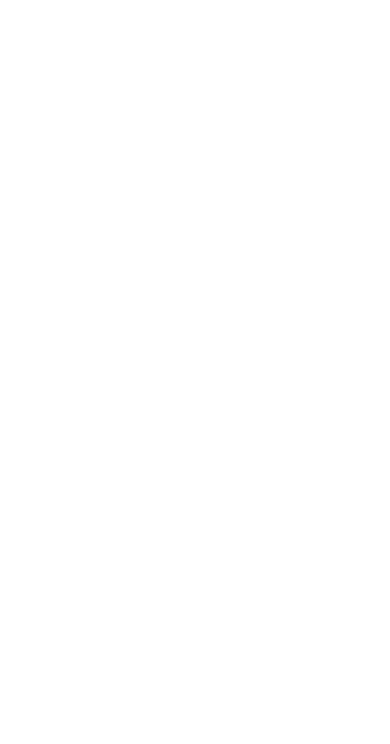
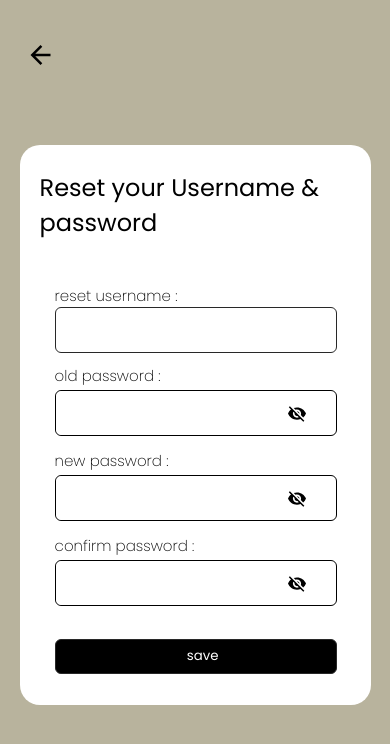
Before and after one commit to thilak2530/bus-tracking, a React (Create React App) app: page /bus-tracking/setting in a window 390 px wide. Before the commit this address had no page. Shown: the top 744 px of the page. Built offline with nearby package versions, Linux system fonts and the light colour scheme.

Commit message:
updated routes to each page

```diff
--- a/public/bus-timing.css
+++ b/public/bus-timing.css
@@ -1,4 +1,11 @@
-
+.bus-timing-page{
+    width: 90%;
+    display: flex;
+    margin: 7.5vh 5% 7.5vh 5%;
+    border-radius: 25px;
+    box-shadow: 10px 10px 10px 1px rgba(172, 118, 11, 0.3);
+    background-color: rgb(184, 179, 157);
+}
 .bus-timings{
     height: 85vh;
     width: 100%;
@@ -7,7 +14,7 @@
 
 }
 .timings-main{
-    height: 65vh;
+    height: 5vh;
     width: 100%;
 }
 .timings{
@@ -60,6 +67,13 @@ table,tr,td,th{
     border-radius: 10px;
 }
 @media(max-width:440px){
+    .bus-timing-page{
+    width: 100%;
+    height: 100vh;
+    margin: 0px;
+    border-radius: 0px;
+
+}
     .bus-timings{
         height: 100vh;
         width: 100%;
@@ -67,9 +81,9 @@ table,tr,td,th{
         flex-direction: column;
     }
     .timings-main{
-        height:90%;
+        height:100vh;
         width: 100%;
-        margin-top: 10%;
+
 
     }
 
--- a/public/home.css
+++ b/public/home.css
@@ -1,12 +1,16 @@
 *{
     padding: 0px;
     margin: 0px;
+
+}
+html{
+    background-color:rgb(248, 236, 216);
 }
 
 .homepage{
     width: 100%;
     height: 100vh;
-    background-color:rgb(248, 236, 216);;
+    background-color:rgb(248, 236, 216);
     display: flex;
     justify-content: center;
     align-items: center;
@@ -318,7 +322,7 @@
     }
     .buttons button{
         width: 5.5rem;
-        height: auto;
+        height: 40px;
         border-radius: 6px;
         outline: none;
         border: none;
@@ -370,7 +374,8 @@
         display: flex;
         width: 100px;
         height: 3vh;
-        margin:20px;
+        margin:6%;
+        margin-top: 40px;
     }
     .tink img{
         width: 35px;
--- a/public/index.html
+++ b/public/index.html
@@ -3,7 +3,7 @@
 <head>
     <meta charset="UTF-8">
     <meta name="viewport" content="width=device-width, initial-scale=1.0">
-    <title>bus-tracking</title>
+    <title>bus-tracking/login</title>
     <link rel="stylesheet" href="%PUBLIC_URL%/style.css"/>
     <link rel="stylesheet" href="%PUBLIC_URL%/home.css" />
     <link rel="stylesheet" href="%PUBLIC_URL%/setting.css" />
--- a/public/setting.css
+++ b/public/setting.css
@@ -1,3 +1,12 @@
+
+.settings-page{
+    width: 90%;
+    display: flex;
+    margin: 7.5vh 5% 7.5vh 5%;
+    border-radius: 25px;
+    box-shadow: 10px 10px 10px 1px rgba(172, 118, 11, 0.3);
+
+}
 
 .settings{
     height: 85vh;
@@ -9,13 +18,16 @@
 .sett-main{
     height:100%;
     width: 100%;
+    background-color: rgb(184, 179, 157);
+    border-top-right-radius: 25px;
+    border-bottom-right-radius: 25px;
 
 }
 
 
 .sett{
-    margin-top: 9vh;
-    margin-bottom: 9.5vh;
+    margin-top: 8.5vh;
+    margin-bottom: 8.5vh;
     margin-left:27.5% ;
     margin-right: 27.5%;
     height:68vh;
@@ -142,6 +154,17 @@
 
 @media(max-width:440px){
 
+
+
+    .settings-page{
+        width: 100%;
+        height: 100vh;
+        display: flex;
+        margin: 0px;
+        background-color:rgb(248, 236, 216);
+
+    }
+
     .settings{
         height: 100vh;
         width: 100%;
@@ -164,7 +187,7 @@
         margin-bottom: 9.5vh;
         margin-left:5% ;
         margin-right: 5%;
-        height:65vh;
+        height: 560px;
         width: 90%;
         background-color: white;
         border-radius: 20px;
@@ -182,9 +205,10 @@
 
     }
     .sett-main{
-        height:95%;
+        height:100%;
         width: 100%;
-        margin-top: 5%;
+        border-radius: 0px;
+
 
     }
 
--- a/src/components/app.jsx
+++ b/src/components/app.jsx
@@ -1,7 +1,10 @@
 import React from "react";
 import Login from "./login";
-import { BrowserRouter as Router, Routes, Route } from "react-router-dom";
+import { BrowserRouter as Router, Routes, Route ,Navigate} from "react-router-dom";
 import Home from "./home";
+import Setting from "./setting";
+import Bus_timing from "./bus-timig";
+import { info, otherbusinfo,busTimings } from "./info";
 
 
 
@@ -9,8 +12,11 @@ function App(){
     return(
         <Router basename="/bus-tracking">
             <Routes>
-                <Route path="/" element={<Login />} />
+                <Route path="/" element={<Navigate to="/login" />} />
+                <Route path="/login" element={<Login />} />
                 <Route path="/home" element={<Home />} />
+                <Route path="/setting" element={<Setting />} />
+                <Route path="/home/bus-timings" element={<Bus_timing />} />
             </Routes>
         </Router>
     );
--- a/src/components/bus-timig.jsx
+++ b/src/components/bus-timig.jsx
@@ -1,15 +1,22 @@
 import React from "react";
+import Sidebox from "./sidebox";
+import { useLocation,useNavigate } from "react-router-dom";
+import { info, otherbusinfo,busTimings } from "./info";
 
-function Bus_timing({stops1,abba}){
+
+
+
+function Bus_timing({ }){
+    const location = useLocation();
+     const navigate = useNavigate();
+    const abba = location.state?.abba;
+
+
+    const stops1= busTimings;
 
 
      function open() {
-            const bus_timings = document.getElementsByClassName("bus-timings")[0];
-            if (bus_timings) {
-                bus_timings.style.display = "none";
-                const rightside = document.getElementsByClassName("rightside")[0];
-                rightside.style.display = "block";
-            }
+              navigate("/home")
     }
 
         let busData;
@@ -42,9 +49,11 @@ function Bus_timing({stops1,abba}){
 
 
     return(
-        <div className="timings-main">
+        <div className="bus-timing-page">
+            <Sidebox />
+            <div className="timings-main">
             <div className="tink" onClick={open}>
-                    <img src={`${process.env.PUBLIC_URL}/arrow_back_24dp_000000_FILL0_wght400_GRAD0_opsz24.svg`} alt="h"/>
+                <img src={`${process.env.PUBLIC_URL}/arrow_back_24dp_000000_FILL0_wght400_GRAD0_opsz24.svg`} alt="h"/>
             </div>
             <div className="timings">
                 <table>
@@ -68,7 +77,6 @@ function Bus_timing({stops1,abba}){
                                     <td>{values[2]}</td>
                                 </tr>
                             );
-
                         })}
 
                     </tbody>
@@ -79,6 +87,8 @@ function Bus_timing({stops1,abba}){
                 </table>
             </div>
         </div>
+        </div>
+
     );
 }
 
--- a/src/components/home1.jsx
+++ b/src/components/home1.jsx
@@ -1,5 +1,6 @@
 import React from "react";
 import { Link } from "react-router-dom";
+import Home from "./home";
 
 
 export function Home1(props){
@@ -38,7 +39,7 @@ export function Ourbus(props){
             <h4>NO {props.noo}</h4>
             <p>Arriving in{}</p>
             <div className="buttons">
-                <button onClick={bus_time}>Bus Timing</button>
+                <Link to="/home/bus-timings" state={{ abba: props.noo }} ><button onClick={bus_time}>Bus Timing</button></Link>
                 <button >Messages</button>
                 <button >Track Your Bus</button>
             </div>
--- a/src/components/setting.jsx
+++ b/src/components/setting.jsx
@@ -1,11 +1,18 @@
 import React, { useState } from "react";
 import axios from "axios";
 import { useLocation, useNavigate } from "react-router-dom";
+import Sidebox from "./sidebox";
+
+
+
+
 
 
 
 
 function Setting(){
+    const navigate = useNavigate();
+
 
     const [showPassword, setShowPassword] = useState(false);
     const [showPasswor, setShowPasswor] = useState(false);
@@ -21,15 +28,10 @@ function Setting(){
     };
 
     const username = localStorage.getItem("username");
-    const navigate= useNavigate();
+
 
     function open() {
-            const settings = document.getElementsByClassName("settings")[0];
-            if (settings) {
-                settings.style.display = "none";
-                const rightside = document.getElementsByClassName("rightside")[0];
-                rightside.style.display = "block";
-            }
+            navigate("/home")
     }
 
 
@@ -84,6 +86,10 @@ function Setting(){
     }
 
     return(
+
+        <div className="settings-page">
+             <Sidebox />
+
         <div className="sett-main">
             <div className="tink" onClick={open}>
                     <img src={`${process.env.PUBLIC_URL}/arrow_back_24dp_000000_FILL0_wght400_GRAD0_opsz24.svg`} alt="h"/>
@@ -128,6 +134,7 @@ function Setting(){
             </div>
 
         </div>
+       </div>
     );
 }
 
--- /dev/null
+++ b/src/components/sidebox.jsx
@@ -0,0 +1,84 @@
+import React from "react";
+import { Home1 } from "./home1";
+import { info } from "./info";
+
+
+
+        function home(){
+            const home=document.getElementsByClassName("rightside")[0];
+            if(home){
+                home.style.display="block";
+                const settings=document.getElementsByClassName("settings")[0];
+                settings.style.display="none";
+                const sidebox = document.getElementsByClassName("sidebox")[0];
+                const bus_timings = document.getElementsByClassName("bus-timings")[0];
+                bus_timings.style.display = "none";
+                if (window.innerWidth <= 440) {
+                    if (sidebox) sidebox.style.display = "none";
+                } else {
+                    if (sidebox) sidebox.style.display = "flex";
+                }
+            }
+        }
+        function setting(){
+            const settings=document.getElementsByClassName("settings")[0];
+
+            if(settings){
+                settings.style.display="flex";
+                const rightside = document.getElementsByClassName("rightside")[0];
+                rightside.style.display = "none";
+                const sidebox = document.getElementsByClassName("sidebox")[0];
+
+
+                if (sidebox) sidebox.style.display = "none";
+
+                if (window.innerWidth >= 440) {
+                    if (sidebox) sidebox.style.display = "flex";
+                }
+            }
+
+        }
+
+function Sidebox(){
+    const username = localStorage.getItem("username");
+    return(
+        <div className="sidebox">
+
+                        <div className="userinfo">
+                            <img src={`${process.env.PUBLIC_URL}/homeimg/busimg.png`} alt="" />
+                            <h2>{username}</h2>
+                        </div>
+                        <Home1
+                            names={info[0].listname}
+                            img={info[0].img}
+                            button={home}
+                            link={"/home"}
+
+                        />
+                        <Home1
+                            names={info[1].listname}
+                            img={info[1].img}
+
+                        />
+                        <Home1
+                            names={info[2].listname}
+                            img={info[2].img}
+
+                        />
+                        <Home1
+                            names={info[3].listname}
+                            img={info[3].img}
+                            button={setting}
+                            link={"/setting"}
+
+                        />
+                        <Home1
+                            names={info[5].listname}
+                            img={info[5].img}
+                            link={"/"}
+                        />
+        </div>
+    );
+}
+
+export default Sidebox;
```
Also changed, not shown: src/components/home.jsx (+6 -85 lines), 1 other file (tests, documents, lock files or other folders).
